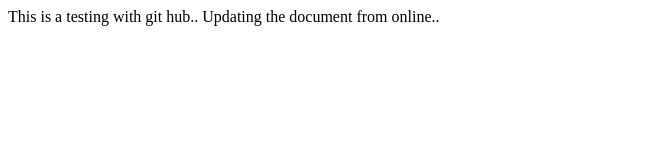
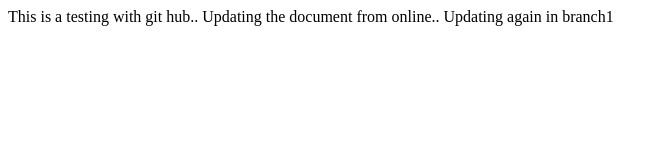
Before and after one commit to asselvakumar/SampleFacts, a plain HTML site: page index.html in a window 1280 px wide. Shown: the whole page, without its empty margins (0-668 px from the left). Drawn offline with Linux system fonts and the light colour scheme.

Commit message:
updated with branch

```diff
--- a/index.html
+++ b/index.html
@@ -1,4 +1,5 @@
 <body>
   This is a testing with git hub..
   Updating the document from online..
+  Updating again in branch1
 </body>
```
